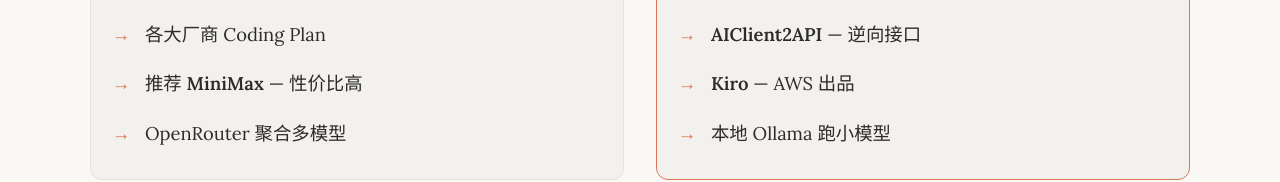
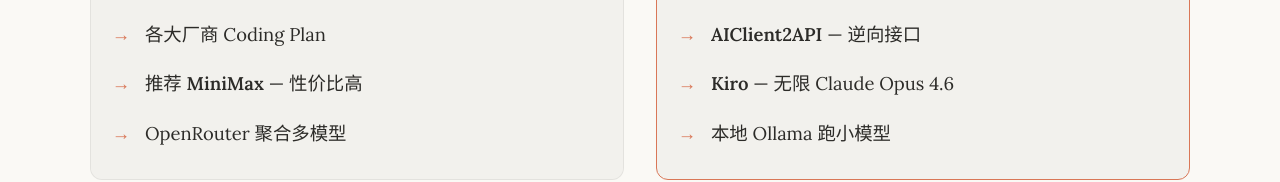
Before and after one commit to lucaszzz1202/lucaszhuang.com, a website: page articles/openclaw-guide.html in a window 1280 px wide. Shown: the part 10053-10235 px from the top of the page. Drawn offline with Linux system fonts and the light colour scheme.

Commit message:
Kiro: AWS -> 无限 Claude Opus 4.6

```diff
--- a/articles/openclaw-guide.html
+++ b/articles/openclaw-guide.html
@@ -472,7 +472,7 @@ ul.feature-list li::before { content: '→'; position: absolute; left: 0; color:
         <p style="color:var(--text-dark); margin-bottom:0.8em;">有能力自建，追求极致</p>
         <ul class="feature-list">
           <li><strong>AIClient2API</strong> — 逆向接口</li>
-          <li><strong>Kiro</strong> — AWS 出品</li>
+          <li><strong>Kiro</strong> — 无限 Claude Opus 4.6</li>
           <li>本地 Ollama 跑小模型</li>
         </ul>
       </div>
```
